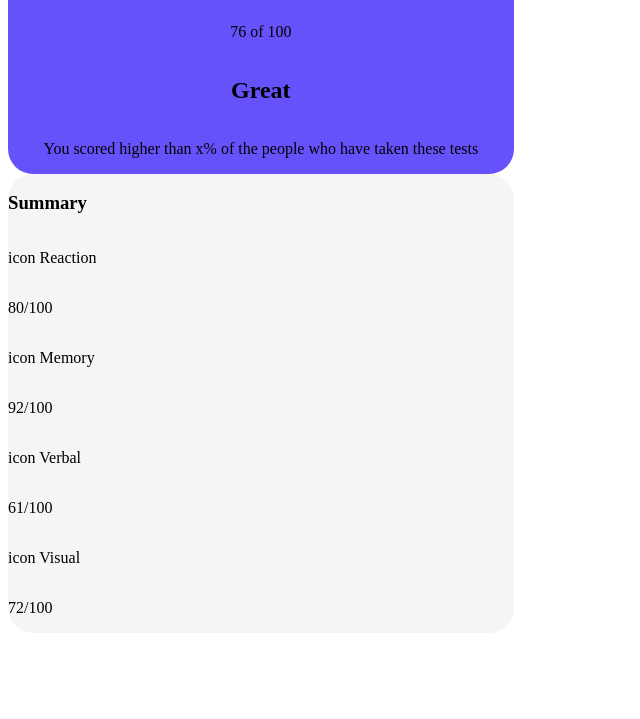
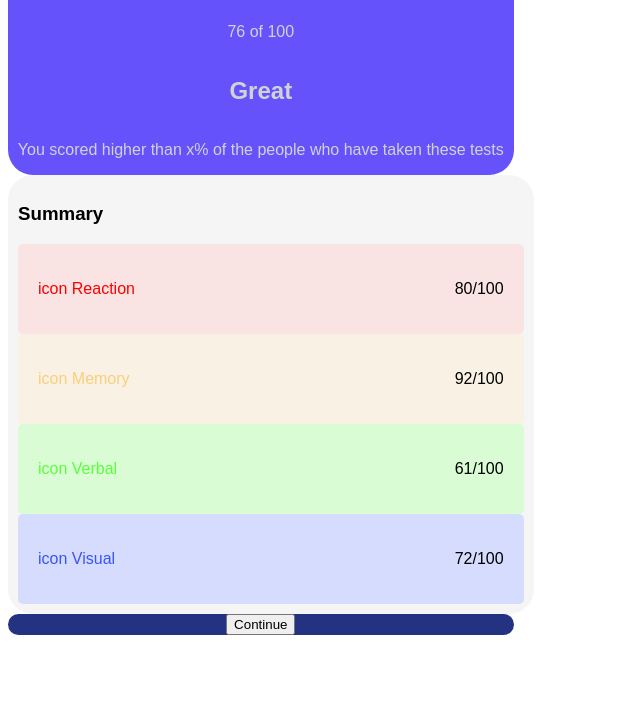
Before and after one commit to vgreig/media-queries-ex, a plain HTML site: page index.html in a window 1280 px wide. Shown: the part 81-800 px from the top of the page, without its empty margins (0-640 px from the left). Drawn offline with Linux system fonts and the light colour scheme.

Commit message:
align summary scores

```diff
--- a/index.html
+++ b/index.html
@@ -4,13 +4,16 @@
 <link rel="stylesheet" href="style.css">
 <meta name="viewport" content="width=device-width, initial-scale=1">
 <meta charset="UTF-8">
+<link rel="preconnect" href="https://fonts.googleapis.com">
+<link rel="preconnect" href="https://fonts.gstatic.com" crossorigin>
+<link href="https://fonts.googleapis.com/css2?family=Nunito+Sans:opsz@6..12&display=swap" rel="stylesheet">
 </head>
 
 <body>
     <main>
         <div class="Blue">
             <h1>Your Result</h1>
-            <div class="score">
+            <div class="total-score">
                 <p>76 of 100</p>
             </div>
             <h2>Great</h2>
@@ -22,29 +25,29 @@
             <h3>Summary</h3>
             <div class="Reaction">
                 <p>icon Reaction</p>
+                <p class="score">80/100</p>
             </div>
-            <div class="reaction-score">
-                <p>80/100</p>
-            </div>
+
             <div class="Memory">
                 <p>icon Memory</p>
+                <p class="score">92/100</p>
             </div>
-            <div class="memory-score">
-                 <p>92/100</p>
-            </div>
+
             <div class="Verbal">
                 <p>icon Verbal</p>
+                <p class="score">61/100</p>
             </div>
-            <div class="verbal-score">
-                <p>61/100</p>
-            </div>
+
             <div class="Visual">
                 <p>icon Visual</p>
-            </div>
-            <div class="visual-score">
-                <p>72/100</p>
+                <p class="score">72/100</p>
             </div>
 
         </div>
+
+        <div class="button">
+            <button>Continue</button>
+        </div>
+
     </main>
 </body>
--- a/style.css
+++ b/style.css
@@ -1,3 +1,7 @@
+main {
+    font-family: "Nunito-sans", sans-serif;
+}
+
 .Blue {
     background: #6652FA;
     width: 40%;
@@ -6,6 +10,7 @@
     display: flex;
     flex-direction: column;
     text-align: center;
+    color: #D0D3D4;
 }
 
 .White {
@@ -15,4 +20,58 @@
     border-radius: 25px;
     display: flex;
     flex-direction: column;
+    padding: 10px;
 }
+
+.Reaction {
+    background: #F9E3E3;
+    color: red;
+    padding: 20px;
+    border-radius: 5px;
+    display: flex;
+    flex-direction: row;
+    justify-content: space-between;
+}
+
+.Memory {
+    background: #F9F1E3;
+    color: #FACE7D;
+    padding: 20px;
+    border-radius: 5px;
+    display: flex;
+    flex-direction: row;
+    justify-content: space-between;
+}
+
+.Verbal {
+    background: #DAFCD4;
+    color: #59FF3B;
+    padding: 20px;
+    border-radius: 5px;
+    display: flex;
+    flex-direction: row;
+    justify-content: space-between;
+}
+
+.Visual {
+    background: #D6DCFE;
+    color: #3855F9;
+    padding: 20px;
+    border-radius: 5px;
+    display: flex;
+    flex-direction: row;
+    justify-content: space-between;
+}
+
+.score {
+    color: black;
+}
+
+.button {
+    background: #233381;
+    color: #D0D3D4;
+    border-radius: 25px;
+    text-align: center;
+    width: 40%;
+
+}
```
